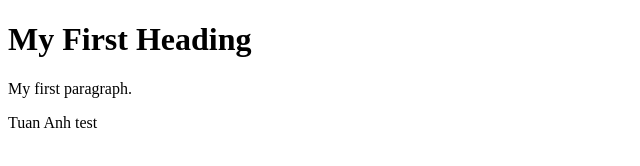
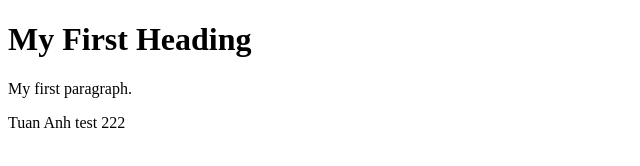
Before and after one commit to HungHS30071999/k4_typescript-1, a plain HTML site: page index.html in a window 1280 px wide. Shown: the full height of the page, 0-640 px from the left. Drawn offline with Linux system fonts and the light colour scheme.

Commit message:
tuan anh test2

```diff
--- a/index.html
+++ b/index.html
@@ -5,7 +5,7 @@
 
     <h1>My First Heading</h1>
     <p>My first paragraph.</p>
-    <p>Tuan Anh test</p>
+    <p>Tuan Anh test 222</p>
 </body>
 
 </html>
```
